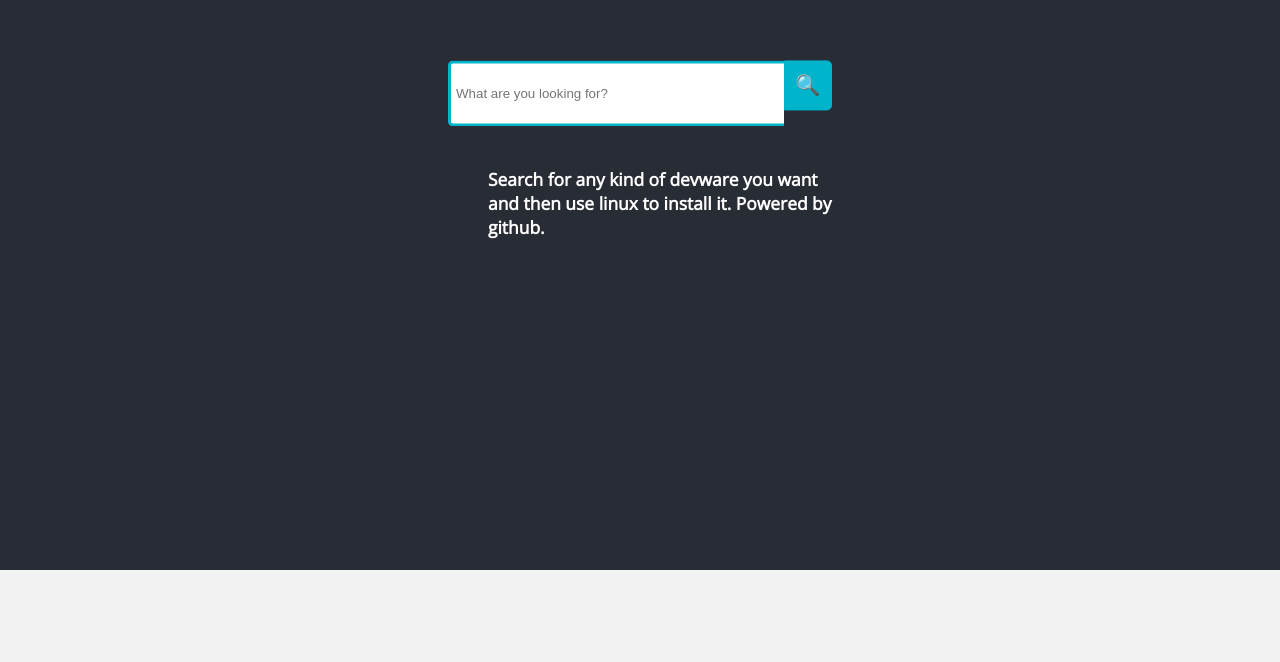
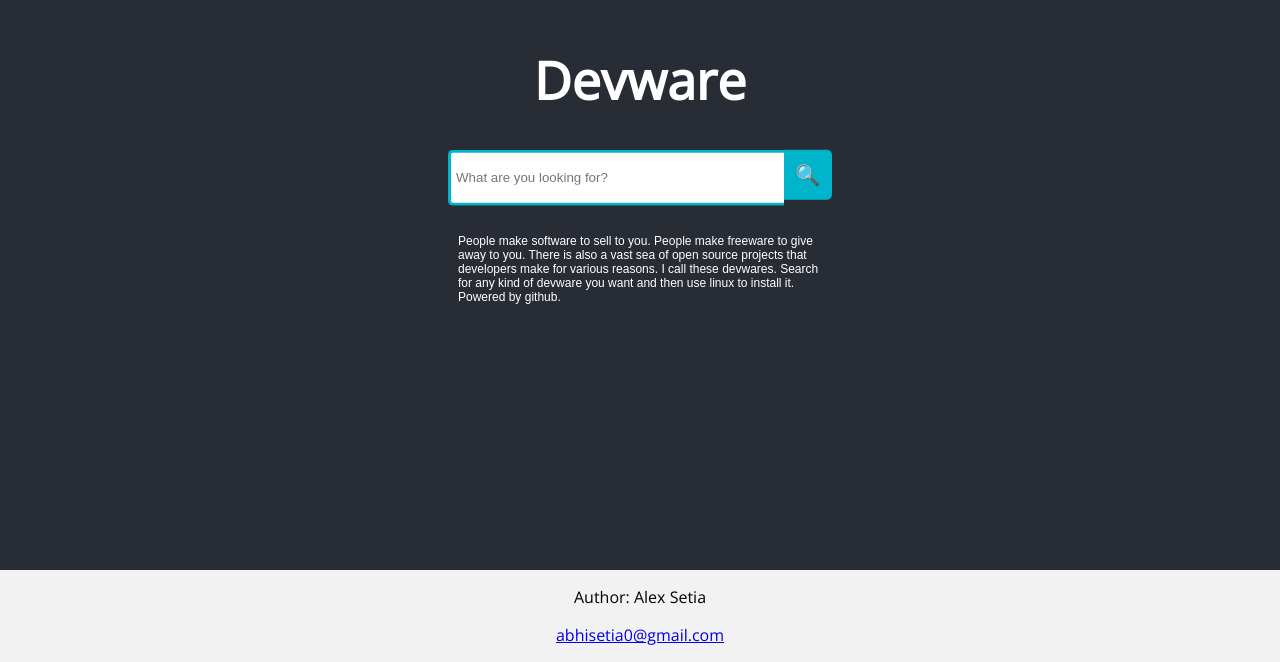
Before and after one commit to alextheprogrammer21/Devware, a React (Create React App) app: page / in a window 1280 px wide. Shown: the part 230-892 px from the top of the page. Before the commit the page ends 800 px from the top, so only its background shows below. Built offline with nearby package versions, Linux system fonts and the light colour scheme.

Commit message:
Completed project

```diff
--- a/src/App.css
+++ b/src/App.css
@@ -36,3 +36,10 @@
     transform: rotate(360deg);
   }
 }
+
+.intro {
+  font-size: small;
+  margin-left:-30px;
+  font: 12px Arial, sans-serif;
+
+}
--- a/src/App.js
+++ b/src/App.js
@@ -4,9 +4,6 @@
 
 import React from 'react';
 import axios from 'axios';
-// import 'bootstrap/dist/css/bootstrap.min.css';
-// import Card from 'react-bootstrap/Card'
-// import Button from 'react-bootstrap/Button'
 import './App.css';
 import "./Search.css";
 import "./List.css";
@@ -21,6 +18,7 @@ function App() {
     function handleInputChange(event) {
       setSearchTerm(event.target.value)
 }
+
 
     function searchApps(e) {
       e.preventDefault();
@@ -40,7 +38,7 @@ function App() {
           return (
 
 <li class="sub">
- <button>{item.id}</button>
+ <button onClick={() => {window.open(`https://github.com/${item.full_name}/archive/master.zip`)}}>{item.full_name}</button>
 </li>
           )
         });
@@ -52,6 +50,7 @@ function App() {
     <div className="App">
       <header className="App-header">
       <div class="wrap">
+        <h1>Devware</h1>
    <div class="search">
       <input type="text" class="searchTerm" placeholder="What are you looking for?" onChange={handleInputChange}/>
       <button type="submit" class="searchButton" onClick={searchApps}>
@@ -60,11 +59,18 @@ function App() {
      </button>
    </div>
    <ul id="menu" >
-   {searchedBool ? listOfSearchResults : <div> <h6>Search for any kind of devware you want and then use linux to install it. Powered by github.</h6> </div>}
+   {searchedBool ? listOfSearchResults : <div> <h6 class='intro'>People make software to sell to you. People make freeware to give away to you. There is also a vast sea of open source
+   projects that developers make for various reasons. I call these devwares. Search for any kind of devware you want and then use linux to install it. Powered by github.</h6> </div>}
    </ul>
 
 </div>
       </header>
+
+      <footer>
+  <p>Author: Alex Setia </p>
+  <p><a href="mailto:abhisetia0@gmail.com.com">abhisetia0@gmail.com</a></p>
+</footer>
+
     </div>
   );
 }
--- a/src/Search.css
+++ b/src/Search.css
@@ -18,7 +18,7 @@ body{
   border: 3px solid #00B4CC;
   border-right: none;
   padding: 5px;
-  height: 50px;
+  height: 40px;
   border-radius: 5px 0 0 5px;
   outline: none;
   color: #9DBFAF;
```
